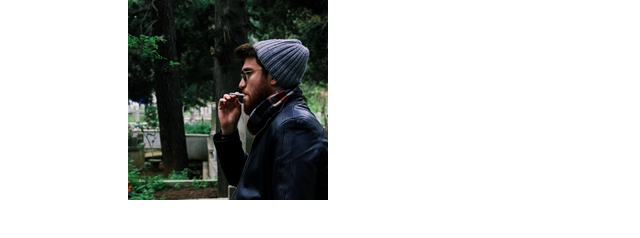
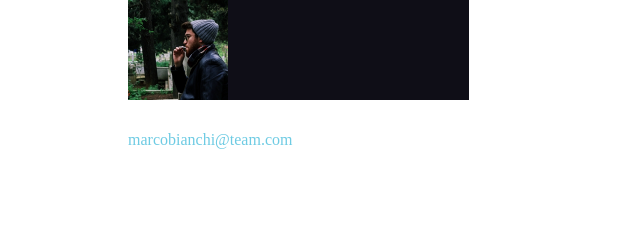
Before and after one commit to sgraziola/html-css-float-cards, a plain HTML site: page index.html in a window 1280 px wide. Shown: the whole page, without its empty margins (0-640 px from the left). Drawn offline with Linux system fonts and the light colour scheme.

Commit message:
First card commit

```diff
--- a/assets/css/style.css
+++ b/assets/css/style.css
@@ -1,28 +1,47 @@
 /* Common Rules */
-*{
+* {
     margin: 0;
     padding: 0;
     box-sizing: border-box;
 }
 
-:root{
+:root {
     --flo_card: #0F0E17;
     --flo_email: #6ECBE3;
     --flo_title: #E53170;
     --flo_backg: #FFFFFE;
 }
 
-.container{
+.container {
     margin: auto;
     width: 80%;
 }
 
-.clearfix::after{
+.clearfix::after {
     content: "";
     display: table;
     clear: both;
 }
 
-img{
-    max-width: 100%;
+img {
+    max-height: 100%;
+
 }
+
+
+.col_4 {
+    float: left;
+    width: calc(100% / 3);
+    background-color: var(--flo_card);
+    color: white;
+    height: 100px;
+    weight
+}
+
+.targa {
+  /*   float: left; */
+}
+
+.email {
+    color: var(--flo_email);
+}
--- a/index.html
+++ b/index.html
@@ -1,5 +1,6 @@
 <!DOCTYPE html>
 <html lang="en">
+
 <head>
     <meta charset="UTF-8">
     <meta http-equiv="X-UA-Compatible" content="IE=edge">
@@ -7,14 +8,51 @@
     <title>Team</title>
     <link rel="stylesheet" href="./assets/css/style.css">
 </head>
+
 <body>
     <div class="container">
-        <div class="row">
+        <div class="row clearfix">
             <div class="col_4">
-                    <img src="./assets/img/male1.png" alt="ragazzo moro con cappello che fuma">
+                <img src="./assets/img/male1.png" alt="ragazzo moro con cappello che fuma">
+                    <h2>MARCO BIANCHI</h2>
+                    <span class="email">marcobianchi@team.com</span>
+            </div>
+    <!--
+            <div class="col_4">
+                <img src="./assets/img/male1.png" alt="ragazzo moro con cappello che fuma">
+                <h2>MARCO BIANCHI</h2>
+                <span class="email">marcobianchi@team.com</span>
 
+            </div>
+
+            <div class="col_4">
+                <img src="./assets/img/male1.png" alt="ragazzo moro con cappello che fuma">
+                <h2>MARCO BIANCHI</h2>
+                <span class="email">marcobianchi@team.com</span>
+
+            </div> -->
+
+<!--
+            <div class="col_4">
+                <img src="./assets/img/male1.png" alt="ragazzo moro con cappello che fuma">
+                <h2>MARCO BIANCHI</h2>
+                <span class="email">marcobianchi@team.com</span>
+
+            </div>
+            <div class="col_4">
+                <img src="./assets/img/male1.png" alt="ragazzo moro con cappello che fuma">
+                <h2>MARCO BIANCHI</h2>
+                <span class="email">marcobianchi@team.com</span>
+
+            </div>
+            <div class="col_4">
+                <img src="./assets/img/male1.png" alt="ragazzo moro con cappello che fuma">
+                <h2>MARCO BIANCHI</h2>
+                <span class="email">marcobianchi@team.com</span>
+ -->
             </div>
         </div>
     </div>
 </body>
+
 </html>
```
